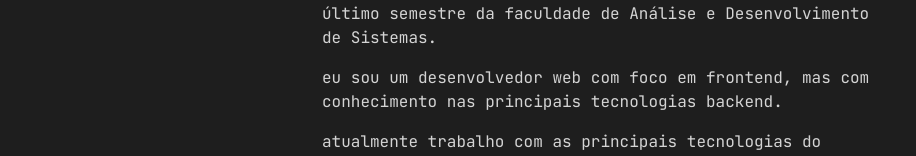
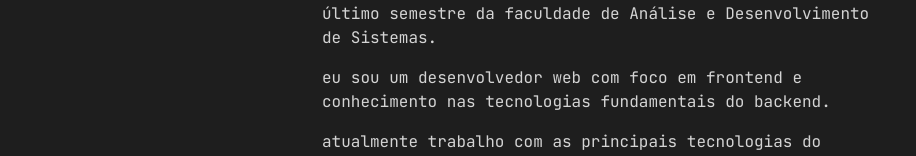
Before and after one commit to marcelloventurini/portfolio, a React (Vite) app: page /sobremim in a window 1280 px wide. Shown: the part 270-426 px from the top of the page, without its empty margins (33-949 px from the left). Built offline with nearby package versions, Linux system fonts and the light colour scheme.

Commit message:
feat: change text in some pages

```diff
--- a/src/pages/AboutMe/AboutMe.tsx
+++ b/src/pages/AboutMe/AboutMe.tsx
@@ -11,8 +11,8 @@ const AboutMe = () => {
           semestre da faculdade de Análise e Desenvolvimento de Sistemas.
         </p>
         <p>
-          eu sou um desenvolvedor web com foco em frontend, mas com conhecimento
-          nas principais tecnologias backend.
+          eu sou um desenvolvedor web com foco em frontend e conhecimento nas
+          tecnologias fundamentais do backend.
         </p>
         <p>
           atualmente trabalho com as principais tecnologias do ecossistema
--- a/src/pages/Home/Home.tsx
+++ b/src/pages/Home/Home.tsx
@@ -4,7 +4,7 @@ const Home = () => {
   return (
     <section className={styles.container}>
       <div className={styles.container__text}>
-        <h1>olá, eu sou o Marcello!</h1>
+        <h1>oi, eu sou o Marcello!</h1>
         <p>
           sou um desenvolvedor web com uma quedinha por design, e a minha meta é
           te ajudar a realizar seus objetivos através de sites modernos e
```
